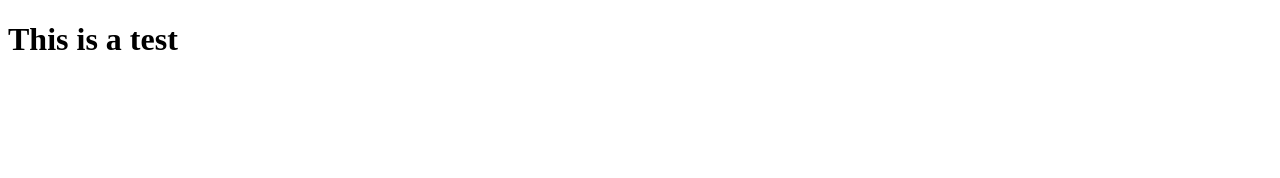
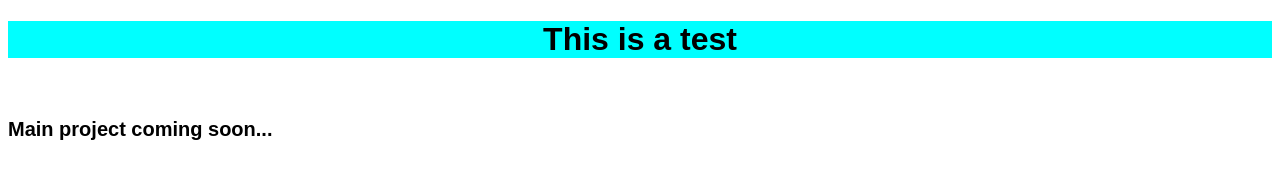
Before and after one commit to keon-k/INFO_3604_project, a plain HTML site: page index.html in a window 1280 px wide. Drawn offline with Linux system fonts and the light colour scheme.

Commit message:
2nd commit (css test)

```diff
--- a/index.html
+++ b/index.html
@@ -4,9 +4,11 @@
     <meta charset="UTF-8">
     <meta http-equiv="X-UA-Compatible" content="IE=edge">
     <meta name="viewport" content="width=device-width, initial-scale=1.0">
+    <link rel="stylesheet" href="styles.css">
     <title>test</title>
 </head>
 <body>
     <h1>This is a test</h1>
+    <p>Main project coming soon...</p>
 </body>
 </html>
--- /dev/null
+++ b/styles.css
@@ -0,0 +1,13 @@
+h1{
+    background-color: aqua;
+    font-family: Arial;
+    color: black;
+    text-align: center;
+}
+
+p{
+    font-family: Arial;
+    font-weight: bolder;
+    font-size: 20px;
+    margin-top: 60px;
+}
```
